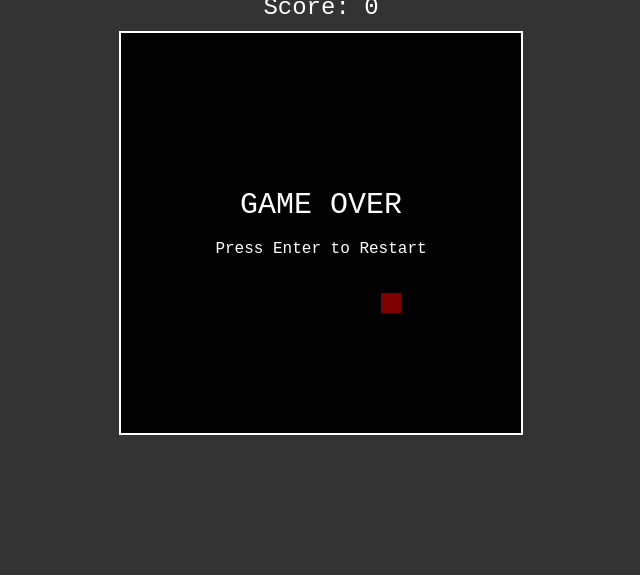
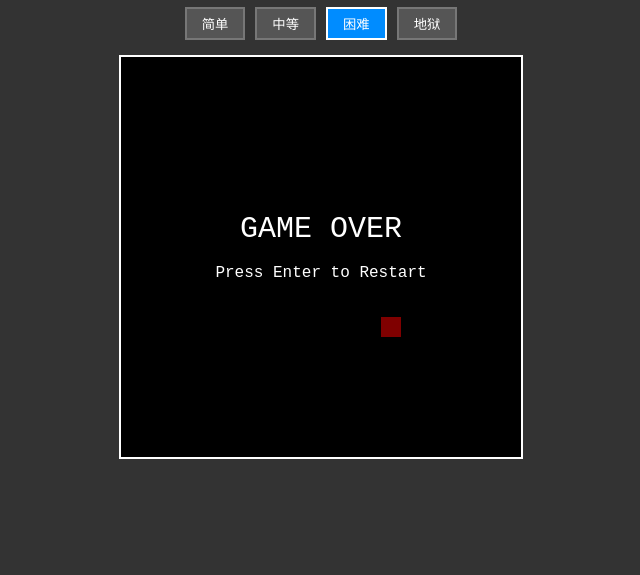
Before and after one commit to liuheng-ux/snake-game-tutorial, a plain HTML site: page index.html in a window 1280 px wide. Shown: the part 225-800 px from the top of the page, without its empty margins (319-959 px from the left). Drawn offline with Linux system fonts and the light colour scheme.

Commit message:
feat: 增加游戏难度

```diff
--- a/index.html
+++ b/index.html
@@ -9,6 +9,16 @@
 <body>
     <h1>Snake Game</h1>
     <div id="score">Score: 0</div>
+
+    <!-- VVVV 这是新增的部分 VVVV -->
+    <div class="speed-controls">
+        <button class="speed-btn" data-speed="150">简单</button>
+        <button class="speed-btn" data-speed="120">中等</button>
+        <button class="speed-btn active" data-speed="100">困难</button>
+        <button class="speed-btn" data-speed="70">地狱</button>
+    </div>
+    <!-- ^^^^ 新增部分结束 ^^^^ -->
+
     <canvas id="gameCanvas" width="400" height="400"></canvas>
     <script src="script.js"></script>
 </body>
--- a/script.js
+++ b/script.js
@@ -2,18 +2,17 @@
 const canvas = document.getElementById('gameCanvas');
 const ctx = canvas.getContext('2d');
 const scoreElement = document.getElementById('score');
-const gridSize = 20; // 每个格子的大小
+const gridSize = 20;
 const canvasSize = canvas.width;
 let score = 0;
 let gameOver = false;
+let gameSpeed = 100; // 默认速度（困难模式）
 
 // --- 游戏元素 ---
-let snake = [
-    { x: 10, y: 10 } // 蛇的初始位置 (单位：格子)
-];
+let snake = [{ x: 10, y: 10 }];
 let food = {};
 let direction = 'right';
-let directionQueue = []; // 方向指令队列，防止快速按键导致180度掉头
+let directionQueue = [];
 
 // --- 初始化 ---
 function initialize() {
@@ -24,7 +23,6 @@ function initialize() {
     gameOver = false;
     updateScore(0);
     placeFood();
-    hideGameOver();
 }
 
 // --- 游戏主循环 ---
@@ -34,6 +32,7 @@ function gameLoop() {
         return;
     }
 
+    // 使用 gameSpeed 变量来控制速度
     setTimeout(() => {
         clearCanvas();
         processDirection();
@@ -42,7 +41,7 @@ function gameLoop() {
         drawSnake();
         checkCollision();
         gameLoop();
-    }, 100); // 游戏速度，数字越小越快
+    }, gameSpeed); // <--- 这里的 100 被替换成了 gameSpeed
 }
 
 // --- 绘图函数 ---
--- a/style.css
+++ b/style.css
@@ -7,7 +7,7 @@ body {
     justify-content: center;
     height: 100vh;
     margin: 0;
-    font-family: 'Courier New', Courier, monospace; /* 使用等宽字体，更有游戏感 */
+    font-family: 'Courier New', Courier, monospace;
 }
 
 canvas {
@@ -20,11 +20,29 @@ canvas {
     margin-bottom: 10px;
 }
 
-/* 新增样式 */
-#gameOver {
-    position: absolute;
-    color: red;
-    font-size: 2rem;
-    font-weight: bold;
-    display: none; /* 默认隐藏 */
+/* VVVV 这是新增的样式 VVVV */
+.speed-controls {
+    margin-bottom: 15px;
+    display: flex;
+    gap: 10px; /* 按钮之间的间距 */
 }
+
+.speed-btn {
+    padding: 5px 15px;
+    font-family: 'Courier New', Courier, monospace;
+    background-color: #555;
+    color: white;
+    border: 2px solid #777;
+    cursor: pointer;
+    transition: background-color 0.2s; /* 平滑过渡效果 */
+}
+
+.speed-btn:hover {
+    background-color: #777;
+}
+
+.speed-btn.active {
+    background-color: #008cff; /* 激活状态的颜色 */
+    border-color: #fff;
+}
+/* ^^^^ 新增样式结束 ^^^^ */
```
